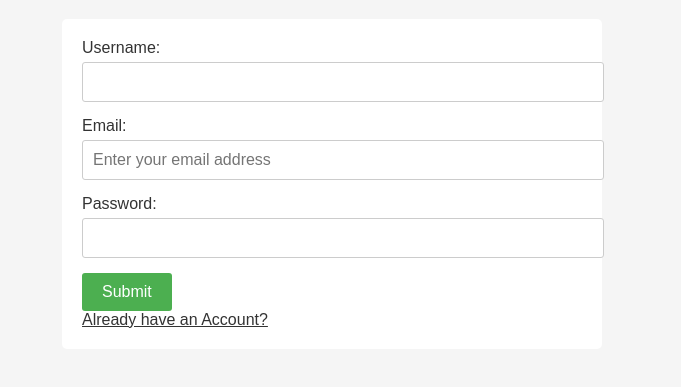
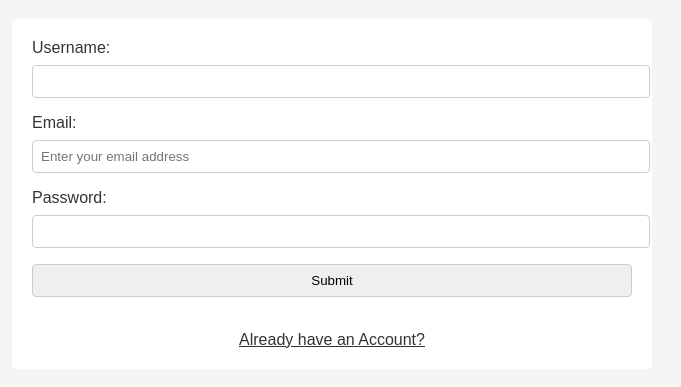
Before and after one commit to Sheltonjoseph2002/home-expense-tracker, a plain HTML site: page signup.html in a window 1280 px wide. Shown: the part 61-448 px from the top of the page, without its empty margins (308-989 px from the left). Drawn offline with nearby package versions, Linux system fonts and the light colour scheme.

Commit message:
Update signup.html

```diff
--- a/signup.html
+++ b/signup.html
@@ -35,7 +35,7 @@
             color: #333333;
         }
 
-        input[type="text"],
+        /* input[type="text"],
         input[type="password"],
         input[type="email"] {
             width: 100%;
@@ -58,7 +58,37 @@
 
         input[type="button"]:hover {
             background-color: #3E8E41;
-        }
+        } */
+        /* apply responsive styles to form elements */
+form {
+    max-width: 600px;
+    margin: 0 auto;
+}
+
+label {
+    display: block;
+    margin-bottom: 0.5rem;
+}
+
+input {
+    width: 100%;
+    padding: 0.5rem;
+    margin-bottom: 1rem;
+    border-radius: 0.25rem;
+    border: 1px solid #ccc;
+}
+
+#submitbutton {
+    display: block;
+    margin: 0 auto;
+}
+
+#redirect {
+    display: block;
+    text-align: center;
+    margin-top: 1rem;
+}
+
     </style>
 
 </head>
```
